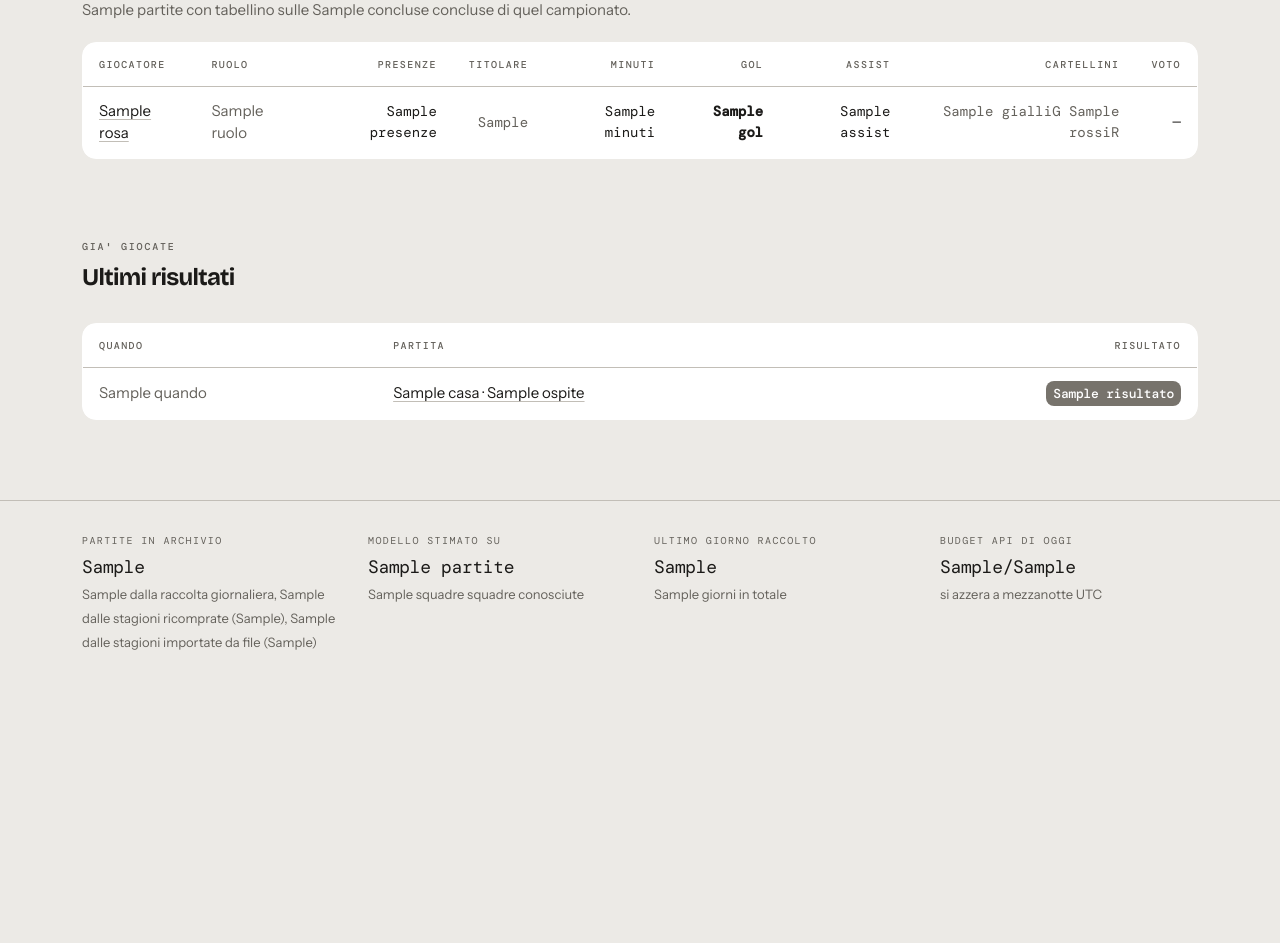
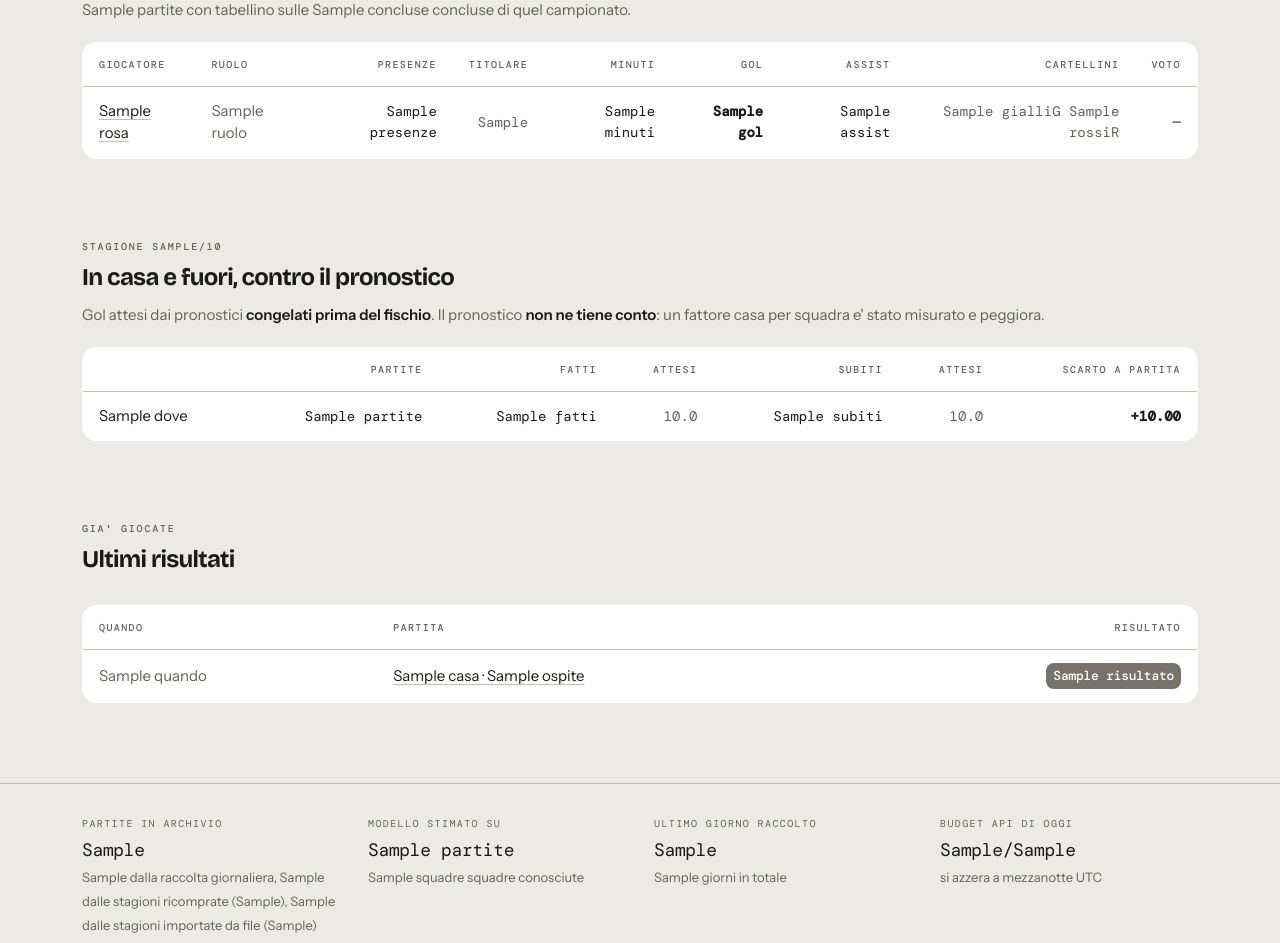
Before and after one commit to flaviofulvi/serie-a-analyzer, a FastAPI app: template src/serie_a_analyzer/web/templates/squadra.html in a window 1280 px wide. Shown: the part 805-1748 px from the top of the page. Before the commit the page ends 1455 px from the top, so only its background shows below. Run offline with FastAPI, Linux system fonts and the light colour scheme; the template is opened without the code that fills it: most values are stand-ins (such as "Sample title", 1, 10 or a date in 2020); some web fonts are replaced.

Commit message:
In casa e fuori si guarda, non si stima
Un vantaggio di casa per ogni squadra e' stato misurato su quattro stagioni
rigiocate e peggiora il Brier 1X2, tanto piu' quanta liberta' gli si da'
(0.5968 senza, 0.6031 al piu' libero). Nel modello quindi non entra. Resta
come lettura nella scheda squadra: gol fatti e subiti contro quelli dei
pronostici congelati, divisi fra casa e trasferta, fuori da ogni misura.

Co-Authored-By: Claude Opus 5.5 <noreply@anthropic.com>

```diff
--- a/src/serie_a_analyzer/web/app.py
+++ b/src/serie_a_analyzer/web/app.py
@@ -37,6 +37,7 @@ from .views import (
     riga_partita,
     righe_accuratezza,
     righe_calibrazione,
+    righe_casa_e_fuori,
     righe_classifica,
     righe_affidabilita,
     righe_confronto_modi,
@@ -589,6 +590,16 @@ def squadra(request: Request, team_id: int):
     stagione_rosa = stagioni[0] if stagioni else None
 
     partite = snap.dataset.team_fixtures(team_id)
+
+    # In casa e fuori contro il pronostico: una stagione sola, la piu' recente
+    # giocata, perche' la squadra di un anno fa non e' questa.
+    concluse = [f for f in partite if f.is_finished]
+    stagione_campo = max((f.season for f in concluse), default=None)
+    campo = righe_casa_e_fuori(team_id, [
+        (f, motore.congelato(f.api_id))
+        for f in concluse if f.season == stagione_campo
+    ])
+
     return templates.TemplateResponse(request, "squadra.html", {
         "squadra": snap.dataset.name(team_id),
         "squadra_id": team_id,
@@ -598,6 +609,8 @@ def squadra(request: Request, team_id: int):
         "con_tabellino": archivio.con_statistiche_per_stagione.get(stagione_rosa, 0),
         "partite": _righe(motore, [f for f in reversed(partite) if f.is_finished][:10]),
         "prossime": _righe(motore, [f for f in partite if f.status == "scheduled"][:3]),
+        "campo": campo,
+        "stagione_campo": stagione_campo,
         "archivio": archivio,
         "salute": motore.health(),
     })
--- a/src/serie_a_analyzer/web/templates/squadra.html
+++ b/src/serie_a_analyzer/web/templates/squadra.html
@@ -105,6 +105,49 @@
   </div>
 </section>
 
+{% if campo %}
+  <section class="blocco">
+    <div class="lato">
+      <p class="occhiello">Stagione {{ stagione_campo }}/{{ "%02d"|format((stagione_campo + 1) % 100) }}</p>
+      <h2>In casa e fuori, contro il pronostico</h2>
+      {# La provenienza dei gol attesi e il limite, una riga ciascuno: il
+         perche' sta in ISTRUZIONI.txt. #}
+      <p class="dato">
+        Gol attesi dai pronostici <b>congelati prima del fischio</b>.
+        Il pronostico <b>non ne tiene conto</b>: un fattore casa per squadra
+        e' stato misurato e peggiora.
+      </p>
+    </div>
+    <div class="corpo">
+      <div class="tabella-avvolgente">
+      <table class="tabella">
+        <thead>
+          <tr>
+            <th></th><th class="destra">Partite</th>
+            <th class="destra">Fatti</th><th class="destra">Attesi</th>
+            <th class="destra">Subiti</th><th class="destra">Attesi</th>
+            <th class="destra">Scarto a partita</th>
+          </tr>
+        </thead>
+        <tbody>
+          {% for c in campo %}
+            <tr>
+              <td>{{ c.dove }}</td>
+              <td class="destra mono">{{ c.partite }}</td>
+              <td class="destra mono">{{ c.fatti }}</td>
+              <td class="destra mono fioco">{{ "%.1f"|format(c.fatti_attesi) }}</td>
+              <td class="destra mono">{{ c.subiti }}</td>
+              <td class="destra mono fioco">{{ "%.1f"|format(c.subiti_attesi) }}</td>
+              <td class="destra mono forte">{{ "%+.2f"|format(c.scarto) }}</td>
+            </tr>
+          {% endfor %}
+        </tbody>
+      </table>
+      </div>
+    </div>
+  </section>
+{% endif %}
+
 {% if partite %}
   <section class="blocco">
     <div class="lato">
```
Also changed, not shown: CLAUDE.md (+11 -0 lines), ISTRUZIONI.txt (+18 -0 lines), src/serie_a_analyzer/web/views.py (+69 -0 lines), tests/test_web.py (+72 -0 lines).
